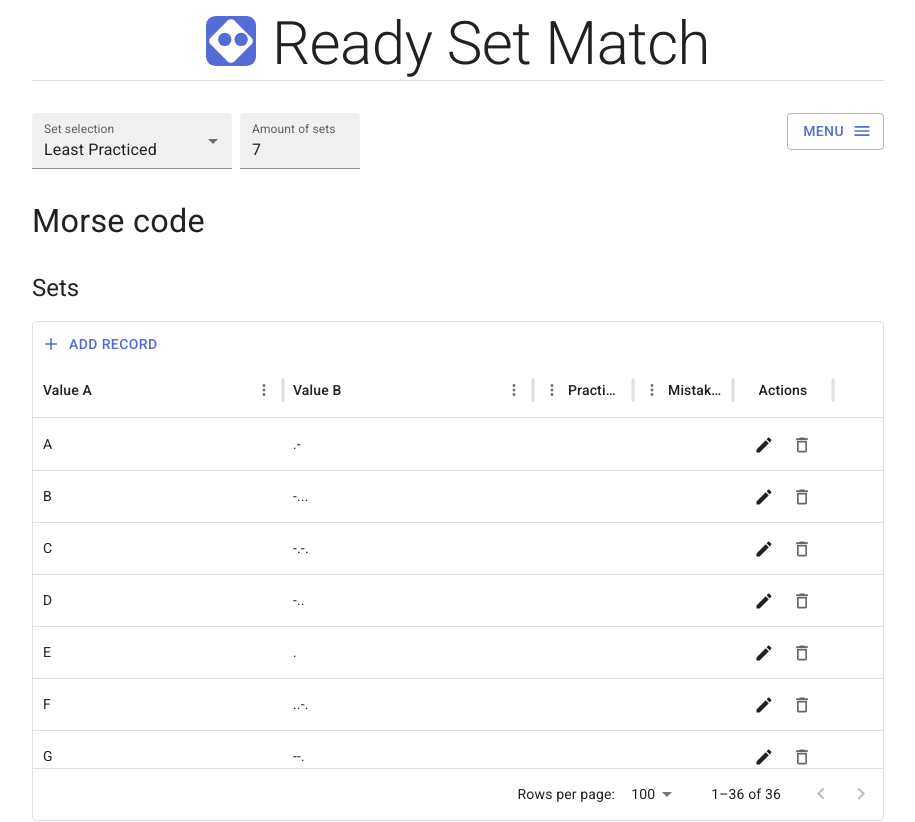
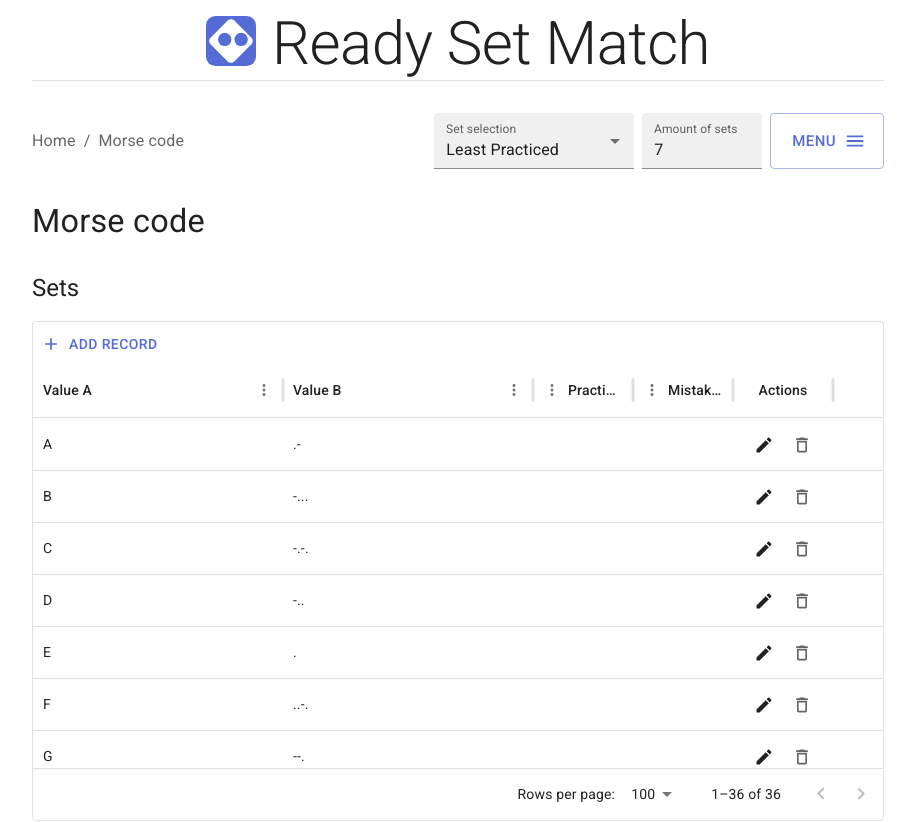
Before and after one commit to winterworks/ready-set-match, a React (Vite) app: page /collection/1 in a window 1280 px wide. Shown: the top 822 px of the page, without its empty margins (182-1097 px from the left). Built offline with nearby package versions, Linux system fonts and the light colour scheme.

Commit message:
Add breadcrumbs and align header items

```diff
--- /dev/null
+++ b/src/components/breadCrumbs.tsx
@@ -0,0 +1,39 @@
+import React from 'react'
+import { Breadcrumbs, Typography } from '@mui/material'
+import { Link, useParams } from 'react-router-dom'
+import { useAtom } from 'jotai'
+import { collectionsAtom } from 'src/data/collectionReducer'
+import { findCollection } from 'src/helpers/collectionHelpers'
+
+interface Props {
+  currentPageName?: string
+}
+
+export function BreadcrumbsPath({ currentPageName }: Props) {
+  const { collectionId } = useParams()
+  const [collections] = useAtom(collectionsAtom)
+
+  const collection = collectionId ? findCollection(collections, collectionId) : undefined
+  const parentCollection = collection?.parentCollectionId ? findCollection(collections, collection.parentCollectionId) : undefined
+
+  return (
+    <Breadcrumbs aria-label="breadcrumb" sx={{ display: 'flex', verticalAlign: 'middle' }}>
+      <Link to="/">
+        Home
+      </Link>
+      {parentCollection && (
+        <Link to={`/collection/${parentCollection.id}`}>
+          {parentCollection.name}
+        </Link>
+      )}
+      {collection && (
+        <Link to={`/collection/${collection.id}`}>
+          {collection.name}
+        </Link>
+      )}
+      {currentPageName && (
+        <Typography color="text.primary">{currentPageName}</Typography>
+      )}
+    </Breadcrumbs>
+  )
+}
--- a/src/components/headerMenu.tsx
+++ b/src/components/headerMenu.tsx
@@ -3,23 +3,21 @@
 import PracticeSetSizeSelector from 'src/components/practiceSetSizeSelector'
 import PracticeOptionSelector from 'src/components/practiceTypeSelector'
 import MainMenu from 'src/components/mainMenu'
+import { BreadcrumbsPath } from 'src/components/breadCrumbs'
 
-export function HeaderMenu() {
+interface Props {
+  currentPageName?: string
+  menuDisabled?: boolean
+}
+
+export function HeaderMenu({ currentPageName, menuDisabled }: Props) {
   return (
-    <Grid
-      container
-      rowSpacing={4}
-      columnSpacing={4}
-      marginBottom={4}
-    >
-      <Grid container item xs={12} md={7} direction="row" rowGap={1}>
+    <Grid container item xs={12} marginBottom={4} flexDirection="row" display="flex" justifyContent="space-between" alignContent="center">
+      <BreadcrumbsPath currentPageName={currentPageName} />
+      <Grid item display="flex">
         <PracticeOptionSelector />
         <PracticeSetSizeSelector />
-      </Grid>
-      <Grid container item xs={12} md={5} justifyContent="flex-end">
-        <div>
-          <MainMenu />
-        </div>
+        <MainMenu disabled={menuDisabled} />
       </Grid>
     </Grid>
   )
--- a/src/components/mainMenu.tsx
+++ b/src/components/mainMenu.tsx
@@ -7,7 +7,11 @@
 import ImportExportIcon from '@mui/icons-material/ImportExport'
 import MenuIcon from '@mui/icons-material/Menu'
 
-export default function MainMenu() {
+interface Props {
+  disabled?: boolean
+}
+
+export default function MainMenu({ disabled }: Props) {
   const [anchorEl, setAnchorEl] = React.useState<null | HTMLElement>(null)
   const open = Boolean(anchorEl)
 
@@ -24,11 +28,14 @@
       <Button
         id="menu-button"
         variant="outlined"
+        size="large"
         endIcon={<MenuIcon />}
         onClick={handleClick}
         aria-controls={open ? 'basic-menu' : undefined}
         aria-haspopup="true"
         aria-expanded={open ? 'true' : undefined}
+        sx={{ height: '100%' }}
+        disabled={disabled}
       >
         Menu
       </Button>
--- a/src/components/matcher.tsx
+++ b/src/components/matcher.tsx
@@ -162,7 +162,7 @@
       const rightId = rightSets[index].id
       items.push(
         <Grid key={index} container item columnSpacing={4} xs={12}>
-          <Grid container item xs={6} justifyContent="center">
+          <Grid item xs={6} justifyContent="center">
             <MatcherItem
               id={leftId}
               text={leftSets[index].a}
@@ -174,7 +174,7 @@
               onClick={leftClicked}
             />
           </Grid>
-          <Grid container item xs={6}>
+          <Grid item xs={6}>
             <MatcherItem
               id={rightId}
               text={rightSets[index].b}
--- a/src/components/practiceSetSizeSelector.tsx
+++ b/src/components/practiceSetSizeSelector.tsx
@@ -1,5 +1,5 @@
 import React from 'react'
-import { FormControl, TextField } from '@mui/material'
+import { TextField } from '@mui/material'
 import { useAtom } from 'jotai'
 import { atomWithStorage } from 'jotai/utils'
 
@@ -17,7 +17,6 @@
   }
 
   return (
-    <FormControl sx={{ marginRight: 1, width: 200 }}>
     <TextField
       id="set-size"
       label="Amount of sets"
@@ -25,11 +24,10 @@
       InputLabelProps={{
         shrink: true,
       }}
-        sx={{ width: 120 }}
+      sx={{ marginRight: 1, width: 120 }}
       value={setSize}
       variant="filled"
       onChange={(e) => { updatedSetSize(Number(e.target.value)) }}
     />
-    </FormControl>
   )
 }
--- a/src/components/practiceTypeSelector.tsx
+++ b/src/components/practiceTypeSelector.tsx
@@ -15,13 +15,14 @@
   }
 
   return (
-    <FormControl variant="filled" sx={{ marginRight: 1, width: 200 }}>
+    <FormControl variant="filled">
       <InputLabel id="practice-option-select">Set selection</InputLabel>
       <Select
         labelId="practice-option-select"
         id="practice-option-select"
         value={practiceType}
         label="Set selection"
+        sx={{ marginRight: 1, width: 200 }}
         onChange={handleChange}
       >
         {practiceOptions.map(({ id, text, disabled }) => (
--- a/src/routes/dataDetail.tsx
+++ b/src/routes/dataDetail.tsx
@@ -4,6 +4,7 @@
 import { Button, Grid, TextareaAutosize, Typography } from '@mui/material'
 import { Data } from 'src/types'
 import { persistFullState } from 'src/data/dbConnector'
+import { HeaderMenu } from 'src/components/headerMenu'
 
 export default function DataDetail() {
   const [state, setState] = useAtom(stateAtom)
@@ -31,6 +32,7 @@
       rowSpacing={4}
       columnSpacing={4}
     >
+      <HeaderMenu />
       <Grid item xs={12}>
         <Typography component="h3" variant="h5" gutterBottom>
           Export
--- a/src/routes/practice.tsx
+++ b/src/routes/practice.tsx
@@ -1,11 +1,12 @@
 import React from 'react'
-import { Grid, Typography } from '@mui/material'
+import { Grid } from '@mui/material'
 import { useAtom } from 'jotai'
 import { Link, useParams } from 'react-router-dom'
 import Matcher from 'src/components/matcher'
 import { collectionsAtom } from 'src/data/collectionReducer'
 import OpenInNewIcon from '@mui/icons-material/OpenInNew'
 import { findCollection } from 'src/helpers/collectionHelpers'
+import { HeaderMenu } from 'src/components/headerMenu'
 
 export default function Practice() {
   const { collectionId } = useParams()
@@ -18,12 +19,9 @@
 
   return React.useMemo(() => (
     <>
-      <Grid container item xs={12} justifyContent="space-between" sx={{ marginBottom: 4 }}>
-        <Typography component="h3" variant="h5" align="center">
-          {collection.name}
-        </Typography>
-        {collection.link
-        && (
+      <Grid container item xs={12} justifyContent="space-between">
+        <HeaderMenu currentPageName="Practice" menuDisabled />
+        {collection.link && (
           <Link
             to={collection.link}
             target="_blank"
```
Lines whose indentation alone changed are shown as unchanged.
